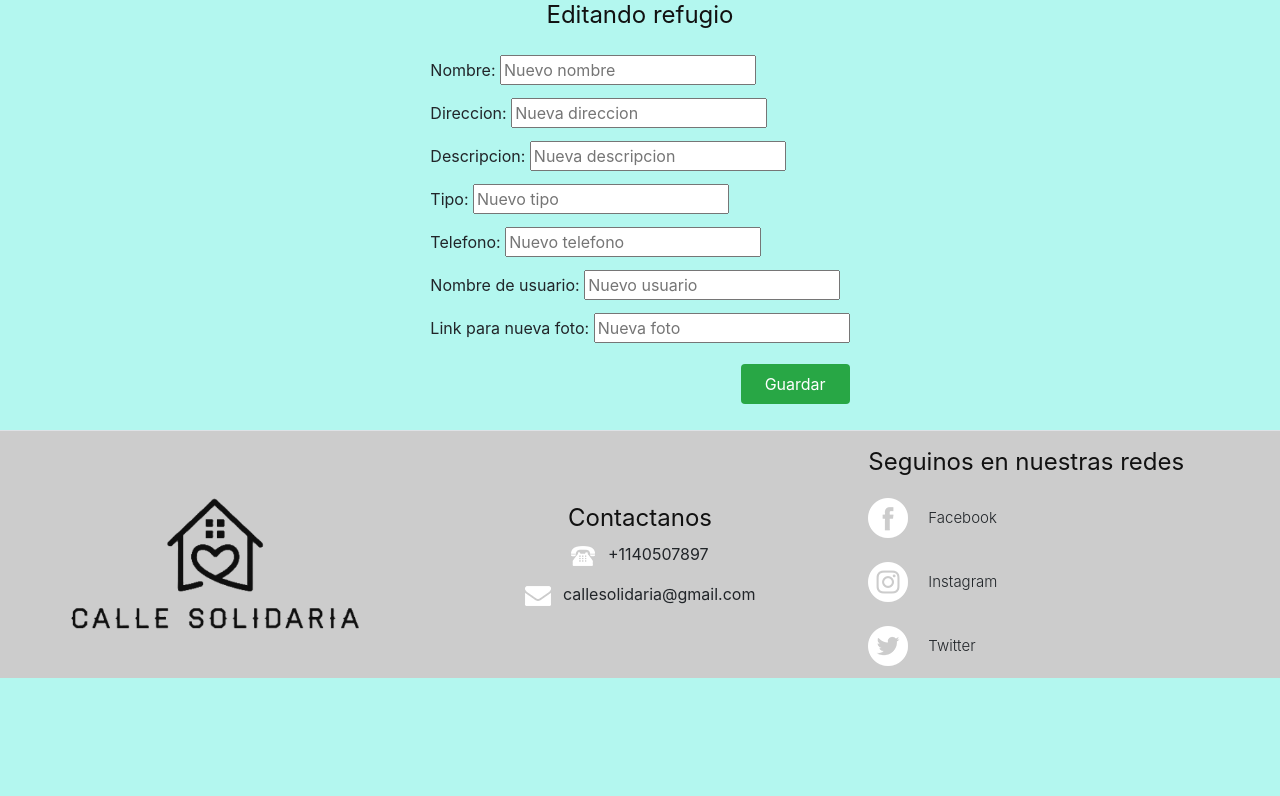
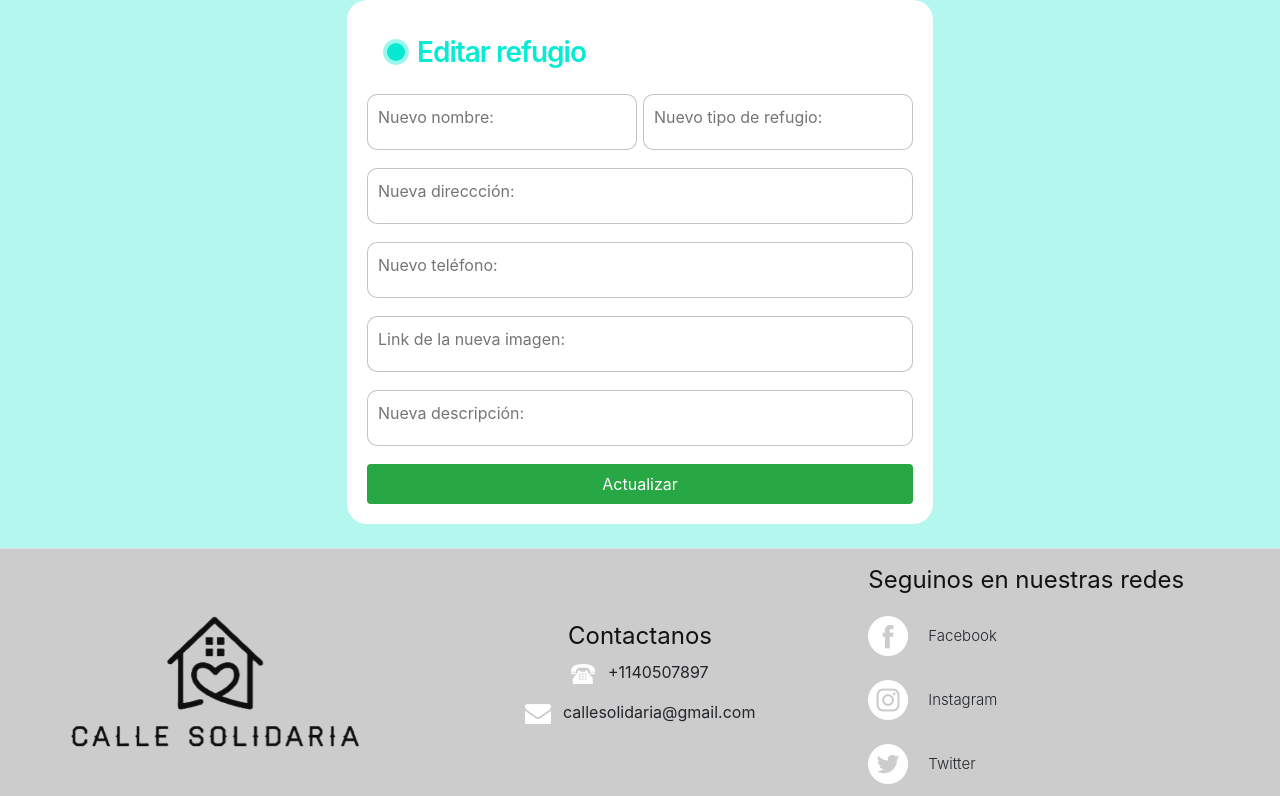
Before and after one commit to AntonioFranciulli/TPIntroDelSoft, a Flask app: page /edicion_refugio in a window 1280 px wide. Shown: the part 122-918 px from the top of the page. Before the commit the page ends 800 px from the top, so only its background shows below. Run offline with Flask 3, Linux system fonts and the light colour scheme; some libraries are stand-ins or nearby versions.

Commit message:
ID38: Hice algunos cambios a los formularios

```diff
--- a/app.py
+++ b/app.py
@@ -30,40 +30,44 @@ def internal_error(e):
 def about_us():
     return render_template("about_us.html")
 
+def data_return(tipo):
+    if tipo == "voluntario":
+        return (request.form.get("fnombre_voluntario"),
+                request.form.get("fpuesto_voluntario"),
+                request.form.get("ftelefono_voluntario"),
+                request.form.get("fcuil_voluntario"),
+                request.form.get("ffoto_voluntario"),
+                )
+    elif tipo == "refugio":
+        return (request.form.get("fnombre_refugio"),
+                request.form.get("fdireccion_refugio"),
+                request.form.get("fdescripcion_refugio"),
+                request.form.get("ftipo_refugio"),
+                request.form.get("ftelefono_refugio"),
+                request.form.get("fusuario_refugio"), #TODO: USUARIO NO ESTÁ IMPLEMENTADO AUN
+                request.form.get("fimagen_refugio"))
+
+
 
 @app.route("/voluntario_cargado", methods = ["GET","POST"])
 def cargar_voluntario():
     if request.method == "POST":
-        nombre = request.form.get("fnombre_voluntario")
-        apellido = request.form.get("ftipo_voluntario")
-        telefono = request.form.get("ftelefono_voluntario")
-        cuil = request.form.get("fcuil_voluntario")
-        foto = request.form.get("ffoto_voluntario")
-        return redirect(url_for("feed.html"))
+        nombre, puesto, telefono, cuil, foto = data_return("voluntario")
+        return redirect(url_for("feed"))
     return render_template("cargar_voluntario.html")
 
 
 @app.route("/edicion_refugio",methods = ["GET","POST"])
 def edicion_refugio():
     if request.method == "POST":
-        nombre = request.form.get("fnombre_refugio")
-        direccion = request.form.get("fdireccion_refugio")
-        descripcion = request.form.get("fdescripcion_refugio")
-        tipo = request.form.get("ftipo_refugio")
-        telefono = request.form.get("ftelefono_refugio")
-        usuario = request.form.get("fusuario_refugio")
-        foto = request.form.get("ffoto_refugio")
+        nombre, direccion, descripcion, tipo, telefono, usuario, foto = data_return("refugio")
         return render_template("detalles_refugio.html")
     return render_template("editar_refugio.html")
 
 @app.route("/edicion_voluntario", methods = ["GET","POST"])
 def edicion_voluntario():
     if request.method == "POST":
-        nombre = request.form.get("fnombre_voluntario")
-        puesto = request.form.get("fpuesto_voluntario")
-        telefono = request.form.get("ftelefono_voluntario")
-        cuil = request.form.get("fcuil_voluntario")
-        foto = request.form.get("ffoto_voluntario")
+        nombre, puesto, telefono, cuil, foto = data_return("voluntario")
         return render_template("detalles_voluntario.html")
     return render_template("editar_voluntario.html")
 
@@ -82,12 +86,7 @@ def feed():
 @app.route("/cargar_refugio", methods = ["GET","POST"])
 def cargar_refugio():
     if request.method == "POST":
-        nombre = request.form.get("nombre")
-        tipo = request.form.get("tipo")
-        direccion = request.form.get("direccion")
-        telefono = request.form.get("telefono")
-        imagen = request.form.get("imagen")
-        descripcion = request.form.get("descripcion")
+        nombre, direccion, descripcion, tipo, telefono, usuario, foto = data_return("refugio")
         return render_template("feed.html")
     return render_template("cargar_refugio.html")
 
--- a/templates/editar_refugio.html
+++ b/templates/editar_refugio.html
@@ -1,40 +1,197 @@
-{% extends 'base.html' %}
+{% extends "base.html" %}
+{% block head %}
+<style>
+  .centered__content {
+    padding-left: 500px;
+    margin: auto;
+    transform: scale(1);
+
+  }
+
+  .form {
+    display: flex;
+    flex-direction: column;
+    gap: 10px;
+    background-color: #fff;
+    padding: 20px;
+    border-radius: 20px;
+  }
+
+  .title {
+    font-size: 28px;
+    color: #07ead3;
+    font-weight: 600;
+    letter-spacing: -1px;
+    position: relative;
+    display: flex;
+    align-items: center;
+    padding-left: 30px;
+  }
+
+  .title::before,
+  .title::after {
+    position: absolute;
+    content: "";
+    height: 16px;
+    width: 16px;
+    border-radius: 50%;
+    left: 0px;
+    background-color: #07ead3;
+  }
+
+  .title::before {
+    width: 18px;
+    height: 18px;
+    background-color: #07ead3;
+  }
+
+  .title::after {
+    width: 18px;
+    height: 18px;
+    animation: pulse 1s linear infinite;
+  }
+
+  .message,
+  .signin {
+    color: rgba(88, 87, 87, 0.822);
+    font-size: 14px;
+  }
+
+  .signin {
+    text-align: center;
+  }
+
+  .signin a {
+    color: #07ead3;
+  }
+
+  .signin a:hover {
+    text-decoration: underline #07ead3;
+  }
+
+  .flex {
+    display: flex;
+    width: 100%;
+    gap: 6px;
+  }
+
+  .form label {
+    position: relative;
+  }
+
+  .form label .input {
+    width: 100%;
+    padding: 10px 10px 20px 10px;
+    outline: 0;
+    border: 1px solid rgba(105, 105, 105, 0.397);
+    border-radius: 10px;
+  }
+
+  .form label .input+span {
+    position: absolute;
+    left: 10px;
+    top: 15px;
+    color: grey;
+    font-size: 0.9em;
+    cursor: text;
+    transition: 0.3s ease;
+  }
+
+  .form label .input:placeholder-shown+span {
+    top: 15px;
+    font-size: 0.9em;
+  }
+
+  .form label .input:focus+span,
+  .form label .input:valid+span {
+    top: 30px;
+    font-size: 0.7em;
+    font-weight: 600;
+  }
+
+  .form label .input:valid+span {
+    color: green;
+  }
+
+  .submit {
+    border: none;
+    outline: none;
+    background-color: #07ead3;
+    padding: 10px;
+    border-radius: 10px;
+    color: #fff;
+    font-size: 16px;
+    transform: .3s ease;
+  }
+
+  .submit:hover {
+    background-color: rgb(56, 90, 194);
+  }
+
+  @keyframes pulse {
+    from {
+      transform: scale(0.9);
+      opacity: 1;
+    }
+
+    to {
+      transform: scale(1.8);
+      opacity: 0;
+    }
+  }
+</style>
+{% endblock %}
+
+
 {% block body %}
+<div class="d-flex justify-content-center">
+  <div class="col-lg-6 col-12 d-flex flex-column align-items-center">
+    <form class="form" action="{{url_for('edicion_refugio')}}" method="post">
+      <p class="title">Editar refugio </p>
+      <div class="flex">
+        <label for="nombre_refugio">
+          <input type="text" id="nombre_refugio" name="fnombre_refugio" placeholder="Nuevo nombre:" required class="input">
+        </label>
 
-<div class="editar_refugio container-fluid d-flex flex-column align-items-center">
-    <div class="mb-3">
-        <h1>Editando refugio</h1>
-    </div>
-    <form class="d-flex flex-column" action="{{url_for('edicion_refugio')}}" method="post">
-        <div class="mb-2">
-            <label for="nombre_refugio">Nombre:</label>
-            <input type="text" id="nombre_refugio" name="fnombre_refugio" placeholder="Nuevo nombre">
-        </div>
-        <div class="mb-2">
-            <label for="direccion_refugio">Direccion:</label>
-            <input type="text" id="direccion_refugio" name="fdireccion_refugio" placeholder="Nueva direccion">
-        </div>
-        <div class="mb-2">
-            <label for="descripcion_refugio">Descripcion:</label>
-            <input type="text" id="descripcion_refugio" name="fdescripcion_refugio" placeholder="Nueva descripcion">
-        </div>
-        <div class="mb-2">
-            <label for="tipo_refugio">Tipo:</label>
-            <input type="text" id="tipo_refugio" name="ftipo_refugio" placeholder="Nuevo tipo">
-        </div>
-        <div class="mb-2">
-            <label for="telefono_refugio">Telefono:</label>
-            <input type="text" id="telefono_refugio" name="ftelefono_refugio" placeholder="Nuevo telefono">
-        </div>
-        <div class="mb-2">
-            <label for="usuario_refugio">Nombre de usuario:</label>
-            <input type="text" id="usuario_refugio" name="fusuario_refugio" placeholder="Nuevo usuario">
-        </div>
-        <div class="mb-3">
-            <label for="foto_refugio">Link para nueva foto:</label>
-            <input type="text" id="foto_refugio" name="ffoto_refugio" placeholder="Nueva foto">
-        </div>
-        <button class="align-self-end py-2 px-4 border-0 bg-success text-white rounded" type="submit">Guardar</button>
+        <label for="tipo_refugio">
+          <input type="text" id="tipo_refugio" name="ftipo_refugio" placeholder="Nuevo tipo de refugio:" required class="input">
+        </label>
+      </div>
+
+      <label for="direccion_refugio">
+        <input type="text" id="direccion_refugio" name="fdireccion_refugio" placeholder="Nueva direccción:" required class="input">
+      </label>
+
+      <label for="telefono_refugio">
+        <input type="number" id="telefono_refugio" name="ftelefono_refugio" placeholder="Nuevo teléfono:" required class="input">
+      </label>
+      <label for="imagen_refugio">
+        <input type="text" id="imagen_refugio" name="fimagen_refugio" placeholder="Link de la nueva imagen:" required class="input" >
+      </label>
+      <label for="descripcion_refugio">
+        <input type="text" id="descripcion_refugio" name="fdescripcion_refugio" placeholder="Nueva descripción:" required class="input">
+      </label>
+      <button class="py-2 bg-success border-0 rounded text-white" type="submit" onclick="showAlert()">Actualizar</button>
+      <script>
+        function showAlert() {
+          const inputs = document.querySelectorAll('.input');
+          let allFilled = true;
+
+          inputs.forEach(input => {
+            if (input.value === '') {
+              allFilled = false;
+            }
+          });
+
+          if (allFilled) {
+            alert("Refugio actualizado!");
+          } else {
+            alert("Por favor, rellene todos los campos.");
+          }
+}
+      </script>
     </form>
+  </div>
 </div>
+
 {% endblock %}
```
Also changed, not shown: templates/cargar_refugio.html (+27 -14 lines), templates/cargar_voluntario.html (+22 -9 lines), templates/editar_voluntario.html (+187 -24 lines).
